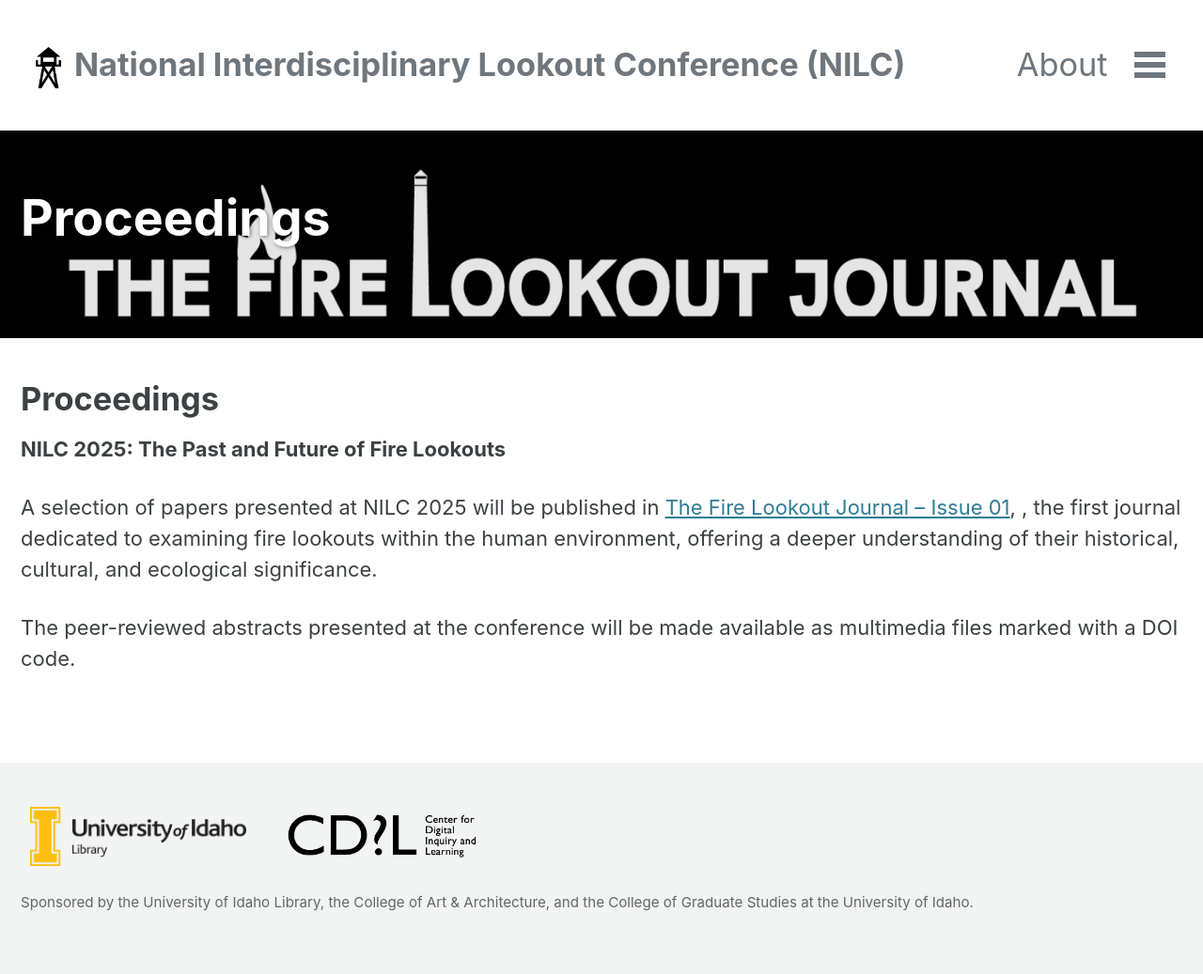
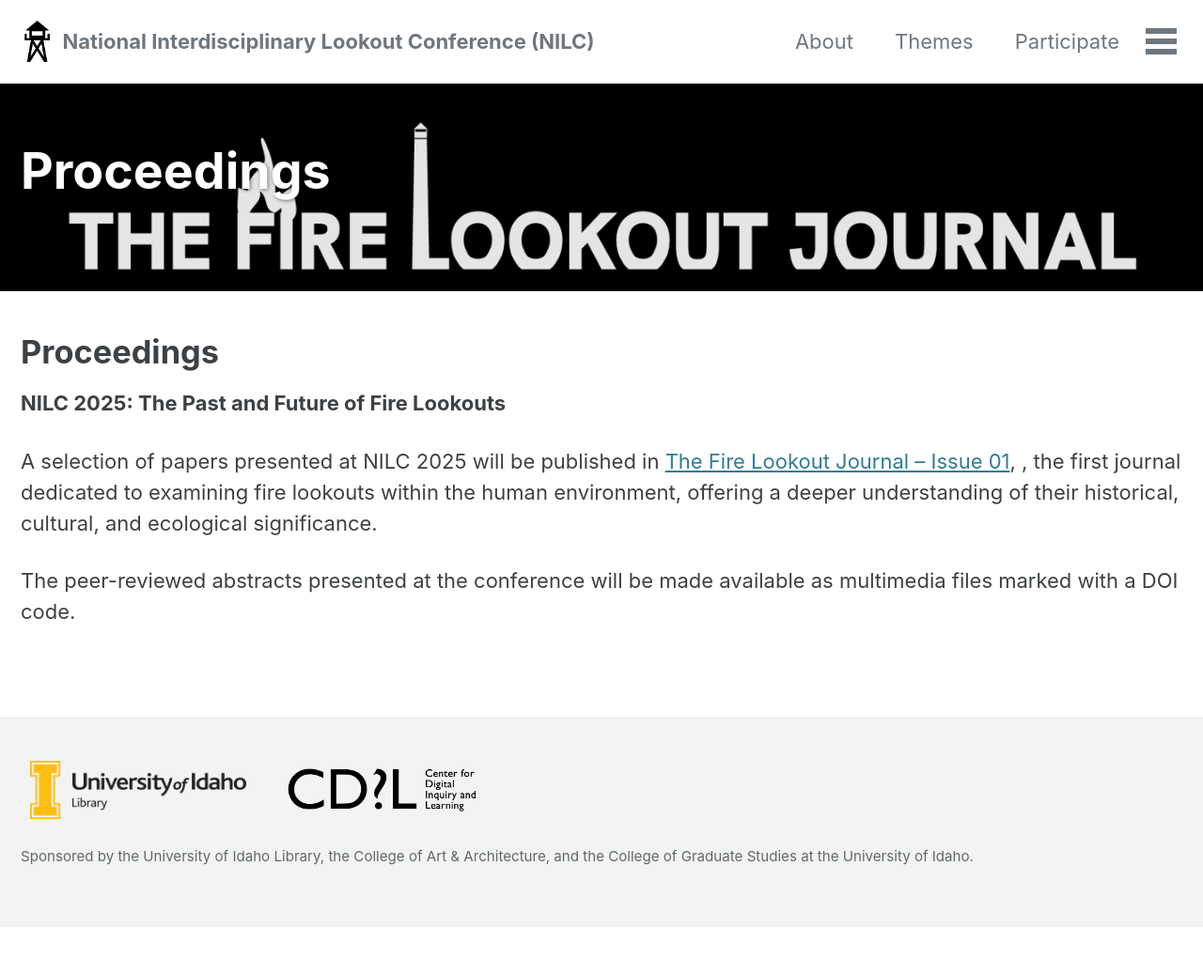
Before and after one commit to lookoutconference/lookoutconference.github.io, a Jekyll site: the page built from pages/proceedings.md, in a window 1280 px wide. Shown: the whole page at 94% size. Built offline with Jekyll 4.4.1, drawn with Linux system fonts in a browser that asks for light colours; cached includes are drawn as plain includes; comment, search, counter and statistics services are not loaded; our own code applies the rules of GitHub Pages for plain Markdown files; after the commit the page ends 987 px from its top, so only the background shows below that.

Commit message:
updated css

```diff
--- a/_sass/minimal-mistakes/_masthead.scss
+++ b/_sass/minimal-mistakes/_masthead.scss
@@ -23,7 +23,7 @@
     -ms-flex-pack: justify;
     justify-content: space-between;
     font-family: $sans-serif-narrow;
-    font-size: $type-size-3;
+    font-size: 1;
 
     @include breakpoint($x-large) {
       max-width: $max-width;
```
